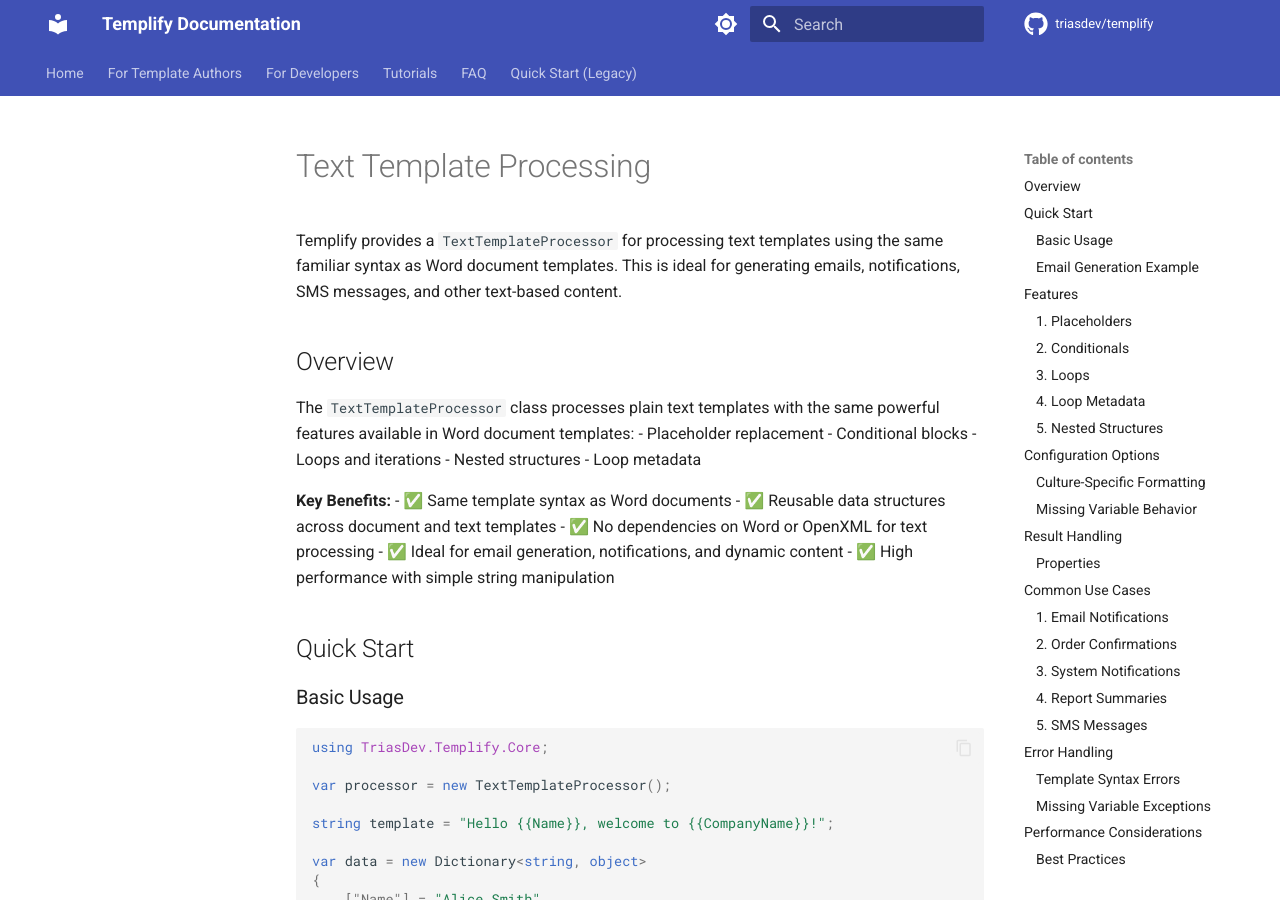
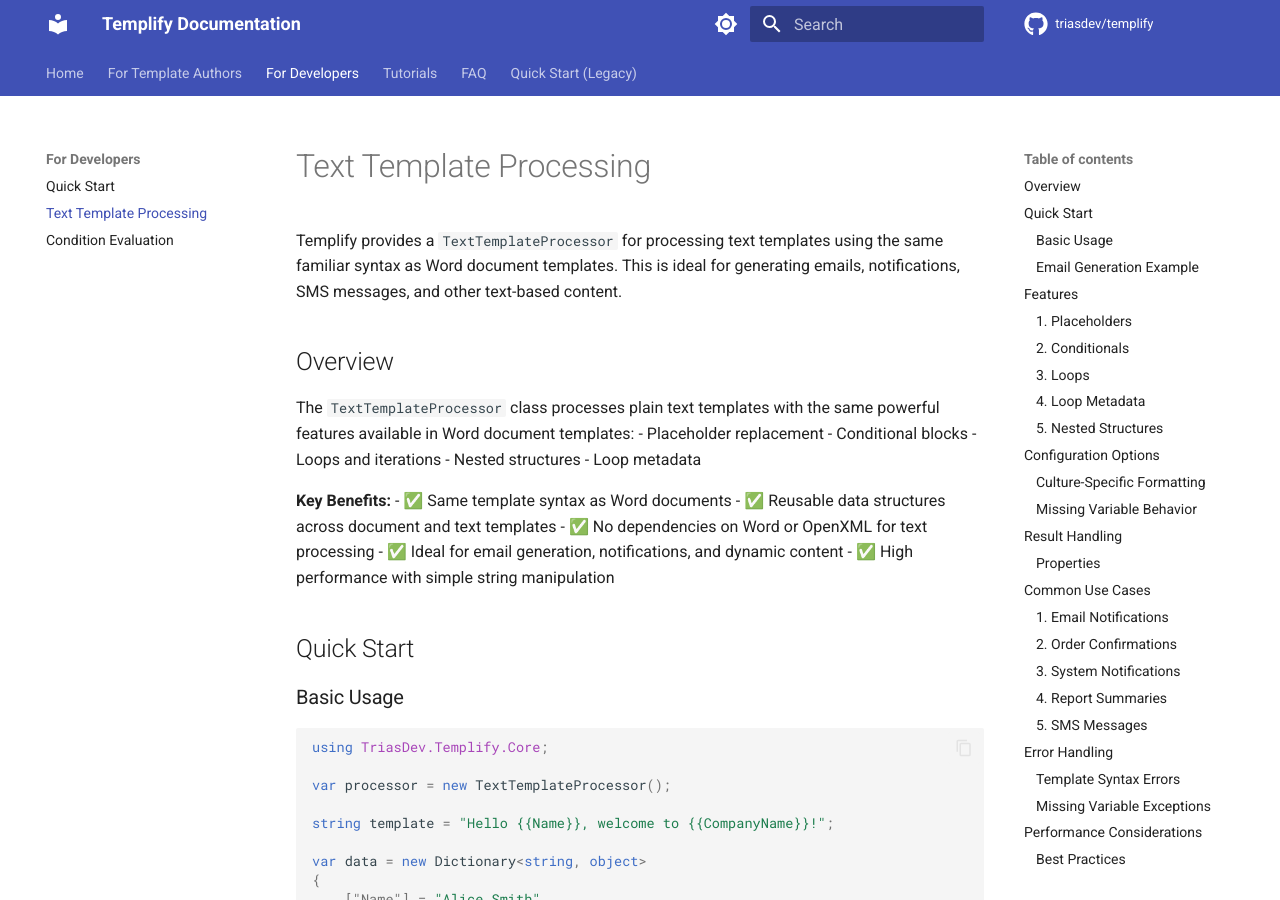
Before and after one commit to TriasDev/templify, an MkDocs documentation site: the page built from docs/for-developers/text-templates.md, in a window 1280 px wide and 900 px high. Built offline with MkDocs 1.6.1 and Material for MkDocs 9.7.7, drawn with Linux system fonts in a browser that asks for light colours; comment, search, counter and statistics services are not loaded.

Commit message:
docs: Add text templates to mkdocs navigation

```diff
--- a/mkdocs.yml
+++ b/mkdocs.yml
@@ -80,6 +80,7 @@ nav:
     - Examples Gallery: for-template-authors/examples-gallery.md
   - For Developers:
     - Quick Start: for-developers/quick-start.md
+    - Text Template Processing: for-developers/text-templates.md
     - Condition Evaluation: for-developers/condition-evaluation.md
   - Tutorials:
     - tutorials/index.md
```
